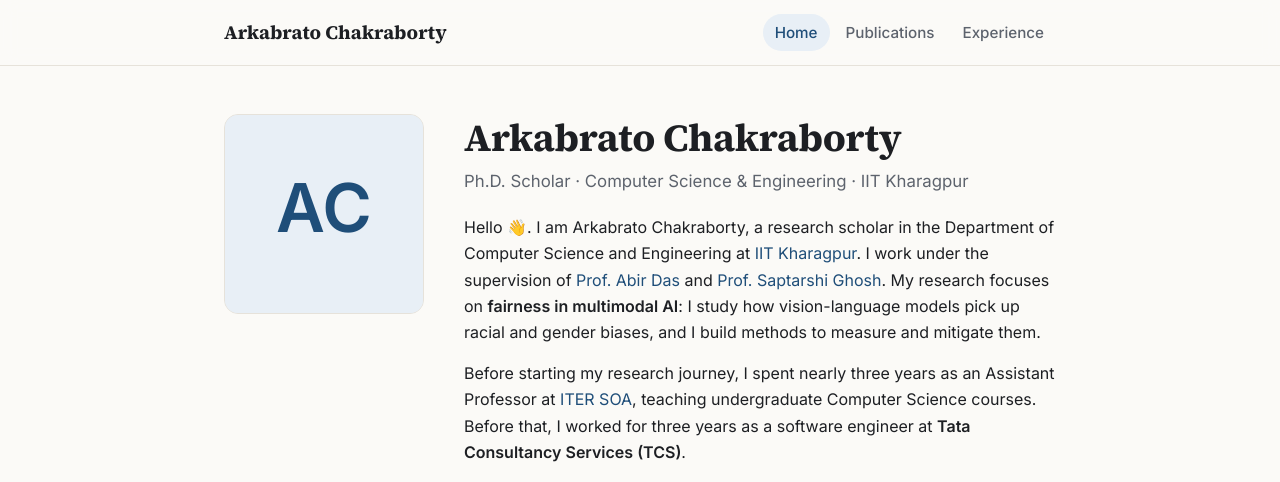
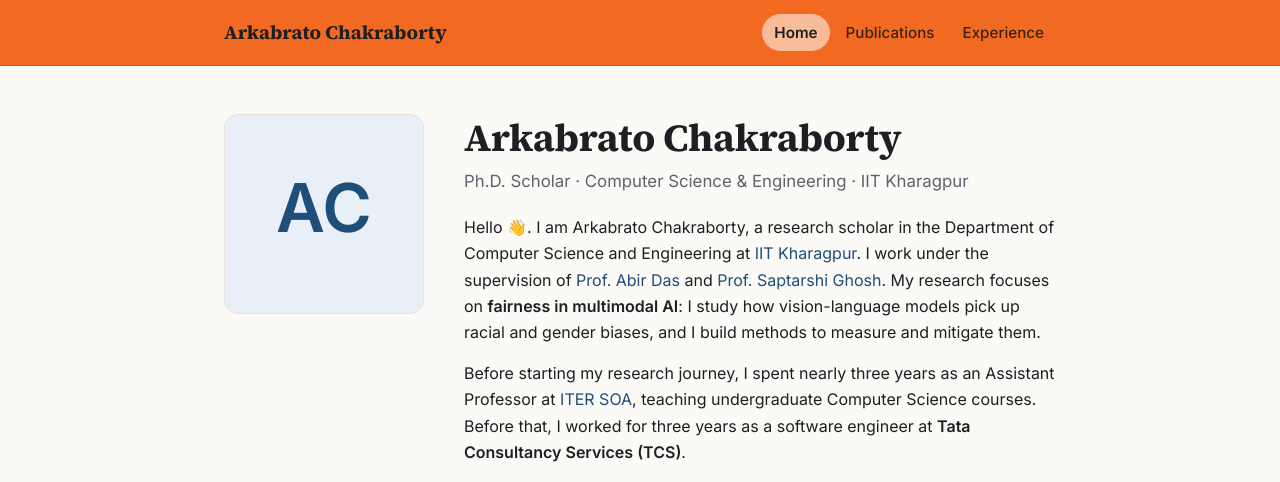
Before and after one commit to arkabrato-57/arkabrato-57.github.io, a plain HTML site: page index.html in a window 1280 px wide. Shown: the top 482 px of the page. Drawn offline with Linux system fonts and the light colour scheme.

Commit message:
Update index.html

```diff
--- a/index.html
+++ b/index.html
@@ -23,15 +23,16 @@
   a{color:var(--accent);text-decoration:none;border-bottom:1px solid transparent;transition:border-color .15s}
   a:hover{border-bottom-color:var(--accent)}
 
-  /* Header / nav */
-  header{position:sticky;top:0;z-index:10;background:color-mix(in srgb,var(--bg) 88%,transparent);backdrop-filter:blur(8px);border-bottom:1px solid var(--line)}
+   /* Header / nav */
+  :root{ --header-bg:#F26A21; --header-line:#C9531A; --header-pill:rgba(255,255,255,.55); --header-text:#3A2410; --header-ink:#1D1F23; }
+  header{position:sticky;top:0;z-index:10;background:var(--header-bg);border-bottom:1px solid var(--header-line)}
   .bar{max-width:880px;margin:0 auto;padding:14px 24px;display:flex;align-items:center;justify-content:space-between;gap:16px}
-  .brand{font-family:var(--serif);font-weight:700;font-size:1.2rem;color:var(--ink);border:0}
+  .brand{font-family:var(--serif);font-weight:700;font-size:1.2rem;color:var(--header-ink);border:0}
   .brand:hover{border:0}
   nav{display:flex;gap:4px}
-  nav a{color:var(--muted);font-weight:500;font-size:.95rem;padding:6px 12px;border-radius:999px;border:0}
-  nav a:hover{color:var(--ink);background:var(--accent-soft);border:0}
-  nav a.active{color:var(--accent);background:var(--accent-soft)}
+  nav a{color:var(--header-text);font-weight:500;font-size:.95rem;padding:6px 12px;border-radius:999px;border:0}
+  nav a:hover{color:var(--header-ink);background:rgba(255,255,255,.3);border:0}
+  nav a.active{color:var(--header-ink);background:var(--header-pill);font-weight:600}
 
   main{max-width:880px;margin:0 auto;padding:48px 24px 72px}
   .view{display:none;animation:fade .25s ease}
```
